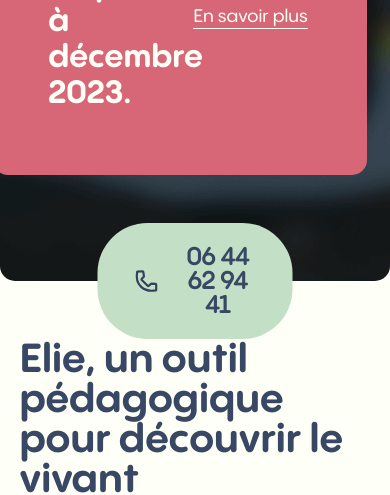
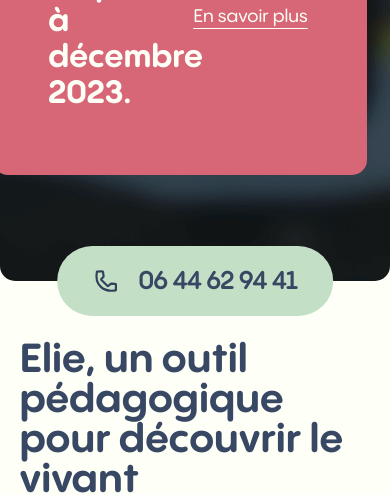
Before and after one commit to Yohan744/Elie-website, a Next.js app: page / in a window 390 px wide. Shown: the part 1100-1595 px from the top of the page. Built offline with nearby package versions, Linux system fonts and the light colour scheme.

Commit message:
responsive for demo section is done

```diff
--- a/pages/components/Demo.js
+++ b/pages/components/Demo.js
@@ -10,6 +10,7 @@ function Demo() {
 
     useEffect(() => {
 
+        if (window.innerWidth > 1550) {
             gsap.to("#demo .vector-left", {
                 scrollTrigger: {
                     trigger: "#demo",
@@ -20,7 +21,31 @@ function Demo() {
                 strokeDashoffset: "1640px",
                 ease: "linear"
             })
+        } else if (window.innerWidth > 700) {
+            gsap.to("#demo .vector-left", {
+                scrollTrigger: {
+                    trigger: "#demo",
+                    start: "center bottom",
+                    end: "top top",
+                    scrub: true
+                },
+                strokeDashoffset: "1700",
+                ease: "linear"
+            })
+        } else {
+            gsap.to("#demo .vector-left", {
+                scrollTrigger: {
+                    trigger: "#demo",
+                    start: "bottom+=50px bottom",
+                    end: "top-100px top",
+                    scrub: true
+                },
+                strokeDashoffset: "1630",
+                ease: "linear"
+            })
+        }
 
+        if (window.innerWidth > 700) {
             gsap.to("#demo .vector-right", {
                 scrollTrigger: {
                     trigger: "#demo",
@@ -31,6 +56,29 @@ function Demo() {
                 strokeDashoffset: "0px",
                 ease: "linear"
             })
+        } else if (window.innerWidth > 576) {
+            gsap.to("#demo .vector-right", {
+                scrollTrigger: {
+                    trigger: "#demo",
+                    start: "top-=100px center",
+                    end: "bottom-=100px bottom",
+                    scrub: true
+                },
+                strokeDashoffset: "0px",
+                ease: "linear"
+            })
+        } else {
+            gsap.to("#demo .vector-right", {
+                scrollTrigger: {
+                    trigger: "#demo",
+                    start: "top-=100px center",
+                    end: "bottom bottom",
+                    scrub: true
+                },
+                strokeDashoffset: "0px",
+                ease: "linear"
+            })
+        }
 
     }, [])
 
--- a/styles/_demo.scss
+++ b/styles/_demo.scss
@@ -38,6 +38,7 @@
     width: 86%;
     justify-content: space-between;
     align-items: flex-end;
+    z-index: 1;
 
     @media screen and (max-width: 1550px) {
       width: 88%;
@@ -232,7 +233,45 @@
     z-index: 0;
     stroke-dasharray: 890;
     stroke-dashoffset: 770;
-    display: none;
+
+    @media screen and (max-width: 1700px) {
+      height: 500px;
+      bottom: -130px;
+      left: -150px;
+    }
+
+    @media screen and (max-width: 1550px) {
+      height: 400px;
+      bottom: -100px;
+      left: -110px;
+    }
+
+    @media screen and (max-width: 1300px) {
+      height: 360px;
+      bottom: -110px;
+      left: -130px;
+    }
+
+    @media screen and (max-width: 1150px) {
+      height: 310px;
+      bottom: -105px;
+      left: -90px;
+    }
+
+    @media screen and (max-width: 700px) {
+      height: 265px;
+      bottom: -65px;
+      left: -65px;
+      stroke-dashoffset: 820;
+    }
+
+    @media screen and (max-width: 576px) {
+      height: 250px;
+      bottom: -75px;
+      left: -75px;
+      stroke-dashoffset: 860;
+    }
+
   }
 
   .vector-right {
@@ -244,7 +283,49 @@
     z-index: 0;
     stroke-dasharray: 870;
     stroke-dashoffset: 650;
-    display: none;
+
+    @media screen and (max-width: 1700px) {
+      height: 500px;
+      top: -200px;
+      right: -200px;
+      stroke-dashoffset: 665;
+    }
+
+    @media screen and (max-width: 1550px) {
+      height: 450px;
+      top: -190px;
+      right: -190px;
+      stroke-dashoffset: 650;
+    }
+
+    @media screen and (max-width: 1300px) {
+      height: 430px;
+      top: -220px;
+      right: -190px;
+      stroke-dashoffset: 570;
+    }
+
+    @media screen and (max-width: 1150px) {
+      height: 390px;
+      top: -190px;
+      right: -170px;
+      stroke-dashoffset: 590;
+    }
+
+    @media screen and (max-width: 700px) {
+      height: 340px;
+      top: -180px;
+      right: -160px;
+      stroke-dashoffset: 550;
+    }
+
+    @media screen and (max-width: 576px) {
+      height: 300px;
+      top: -160px;
+      right: -160px;
+      stroke-dashoffset: 540;
+    }
+
   }
 
 }
--- a/styles/_masthead.scss
+++ b/styles/_masthead.scss
@@ -402,6 +402,7 @@
         letter-spacing: 0;
         text-align: center;
         color: $blue;
+        white-space: nowrap;
       }
 
     }
--- a/styles/style.css
+++ b/styles/style.css
@@ -695,6 +695,7 @@ header .right-part .mobile-menu-wrapper {
   letter-spacing: 0;
   text-align: center;
   color: #384864;
+  white-space: nowrap;
 }
 #masthead .phone:hover .wrapper {
   background-color: #b3d4b4;
@@ -746,6 +747,7 @@ header .right-part .mobile-menu-wrapper {
   width: 86%;
   justify-content: space-between;
   align-items: flex-end;
+  z-index: 1;
 }
 @media screen and (max-width: 1550px) {
   #demo .global-wrapper {
@@ -985,7 +987,50 @@ header .right-part .mobile-menu-wrapper {
   z-index: 0;
   stroke-dasharray: 890;
   stroke-dashoffset: 770;
-  display: none;
+}
+@media screen and (max-width: 1700px) {
+  #demo .vector-left {
+    height: 500px;
+    bottom: -130px;
+    left: -150px;
+  }
+}
+@media screen and (max-width: 1550px) {
+  #demo .vector-left {
+    height: 400px;
+    bottom: -100px;
+    left: -110px;
+  }
+}
+@media screen and (max-width: 1300px) {
+  #demo .vector-left {
+    height: 360px;
+    bottom: -110px;
+    left: -130px;
+  }
+}
+@media screen and (max-width: 1150px) {
+  #demo .vector-left {
+    height: 310px;
+    bottom: -105px;
+    left: -90px;
+  }
+}
+@media screen and (max-width: 700px) {
+  #demo .vector-left {
+    height: 265px;
+    bottom: -65px;
+    left: -65px;
+    stroke-dashoffset: 820;
+  }
+}
+@media screen and (max-width: 576px) {
+  #demo .vector-left {
+    height: 250px;
+    bottom: -75px;
+    left: -75px;
+    stroke-dashoffset: 860;
+  }
 }
 #demo .vector-right {
   position: absolute;
@@ -996,7 +1041,54 @@ header .right-part .mobile-menu-wrapper {
   z-index: 0;
   stroke-dasharray: 870;
   stroke-dashoffset: 650;
-  display: none;
+}
+@media screen and (max-width: 1700px) {
+  #demo .vector-right {
+    height: 500px;
+    top: -200px;
+    right: -200px;
+    stroke-dashoffset: 665;
+  }
+}
+@media screen and (max-width: 1550px) {
+  #demo .vector-right {
+    height: 450px;
+    top: -190px;
+    right: -190px;
+    stroke-dashoffset: 650;
+  }
+}
+@media screen and (max-width: 1300px) {
+  #demo .vector-right {
+    height: 430px;
+    top: -220px;
+    right: -190px;
+    stroke-dashoffset: 570;
+  }
+}
+@media screen and (max-width: 1150px) {
+  #demo .vector-right {
+    height: 390px;
+    top: -190px;
+    right: -170px;
+    stroke-dashoffset: 590;
+  }
+}
+@media screen and (max-width: 700px) {
+  #demo .vector-right {
+    height: 340px;
+    top: -180px;
+    right: -160px;
+    stroke-dashoffset: 550;
+  }
+}
+@media screen and (max-width: 576px) {
+  #demo .vector-right {
+    height: 300px;
+    top: -160px;
+    right: -160px;
+    stroke-dashoffset: 540;
+  }
 }
 
 #information {
```
Also changed, not shown: 1 other file (tests, documents, lock files or other folders). Lines whose indentation alone changed are shown as unchanged.
